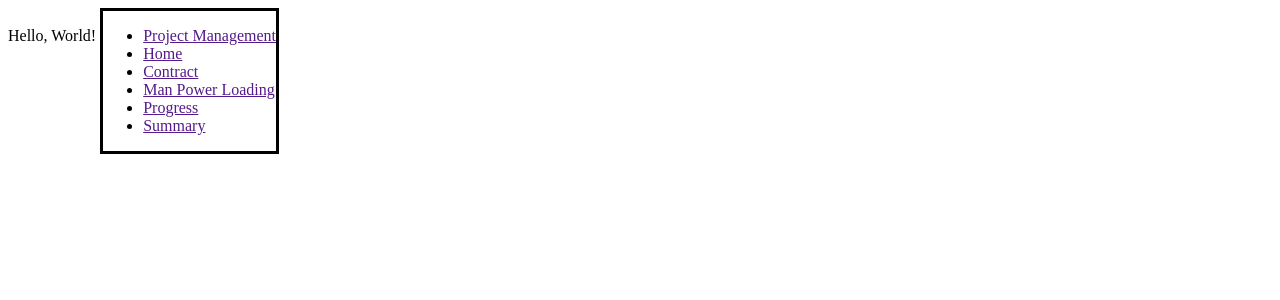
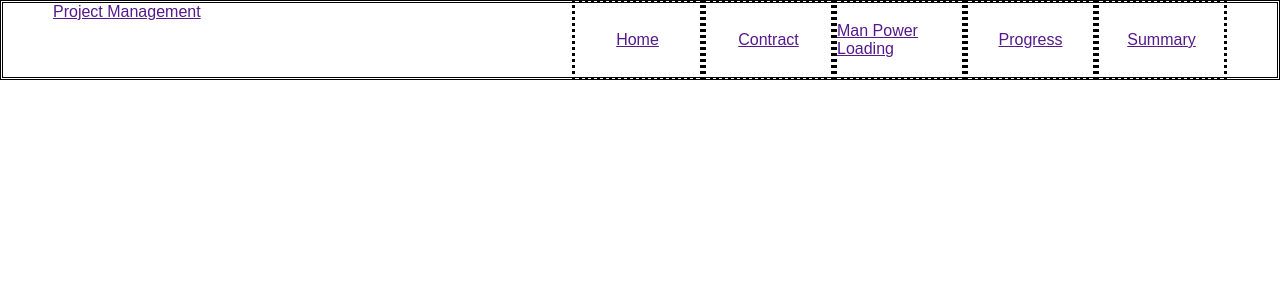
Before and after one commit to revelation136/Project-Management, a Django app: template project_management/home/templates/home/home.html in a window 1280 px wide. Shown: the top 300 px of the page. Run offline with Django 4.2, Linux system fonts and the light colour scheme; the template is opened without the code that fills it, so the values that code supplies are empty.

Commit message:
getting progress on css using display: flex; align-items and justify-content, to make it work always remember to set width and height value

```diff
--- a/project_management/home/static/home/home.css
+++ b/project_management/home/static/home/home.css
@@ -1,9 +1,44 @@
+* {
+    box-sizing: border-box;
+    margin: 0;
+    padding: 0;
+    font-family: 'Kumbh Sans', sans-serif;
+    scroll-behavior: smooth;
+}
+
 .navbar {
-    border-style: solid;
-    /* display: grid;
-    place-items: center; */
-
-    display: inline-flex;
+    display: flex;
     justify-content: center;
     align-items: center;
+    height: 80px;
 }
+
+.navbar_container {
+    border-style: double;
+    display: flex;
+    justify-content: space-between;
+    height: 80px;
+    width: 100%;
+    max-width: 1300px;
+    margin: 0 auto;
+    padding: 0 50px;
+}
+
+.navbar_menu {
+    display: flex;
+    align-items: center;
+    list-style: none;
+}
+
+.navbar_item {
+    border-style: dotted;
+    height: 80px;
+}
+
+.navbar_links {
+    display: flex;
+    align-items: center;
+    justify-content: center;
+    width: 125px;
+    height: 100%;
+}
--- a/project_management/home/templates/home/home.html
+++ b/project_management/home/templates/home/home.html
@@ -10,14 +10,10 @@
     <link rel="stylesheet" href="{% static 'home/home.css' %}">
 </head>
 <body>
-    Hello, World!
-
     <nav class="navbar">
         <div class="navbar_container">
+            <a href="" class="navbar_logo">Project Management</a>
             <ul class="navbar_menu">
-                <li class="navbar_item">
-                    <a href="" class="navbar_links">Project Management</a>
-                </li>
                 <li class="navbar_item">
                     <a href="" class="navbar_links">Home</a>
                 </li>
--- a/project_management/project_management/urls.py
+++ b/project_management/project_management/urls.py
@@ -18,5 +18,5 @@ from django.urls import path, include
 
 urlpatterns = [
     path('admin/', admin.site.urls),
-    path('home/', include("home.urls")),
+    path('', include("home.urls")),
 ]
```
Also changed, not shown: project_management/db.sqlite3.
